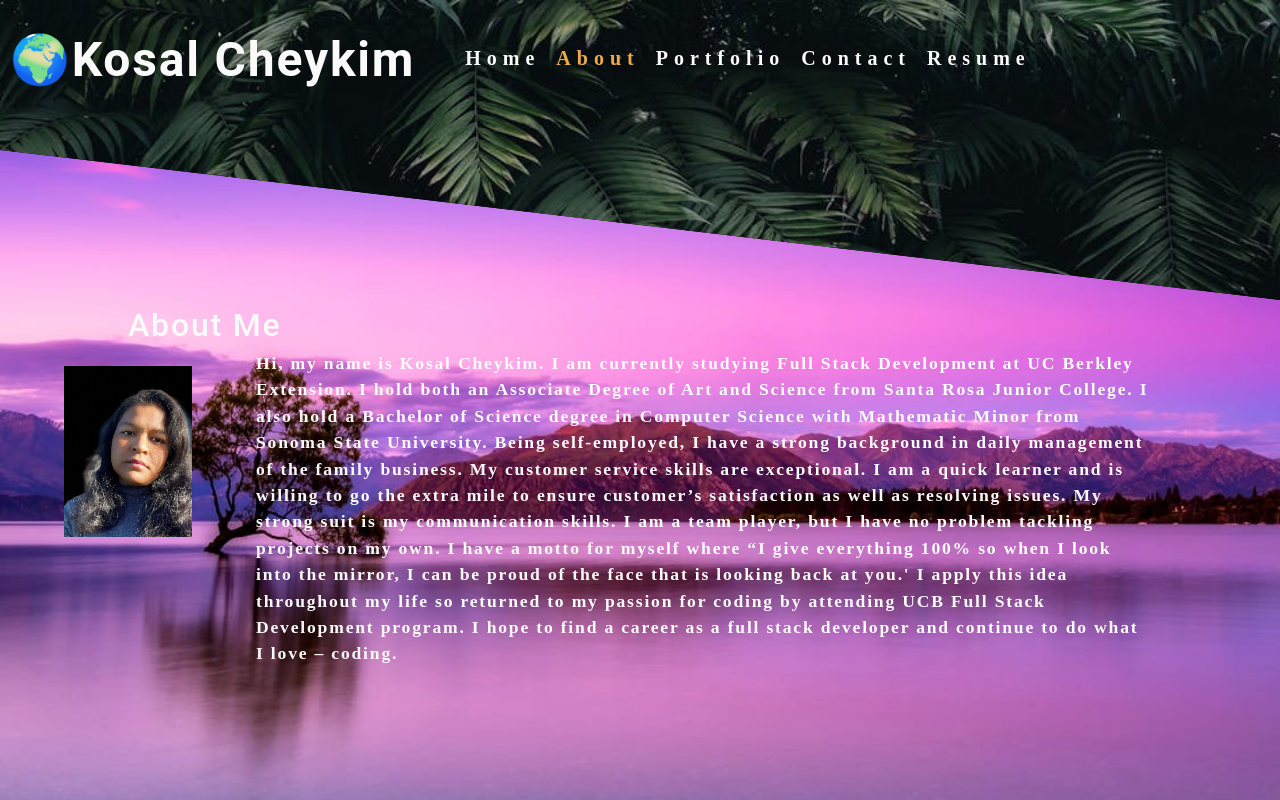
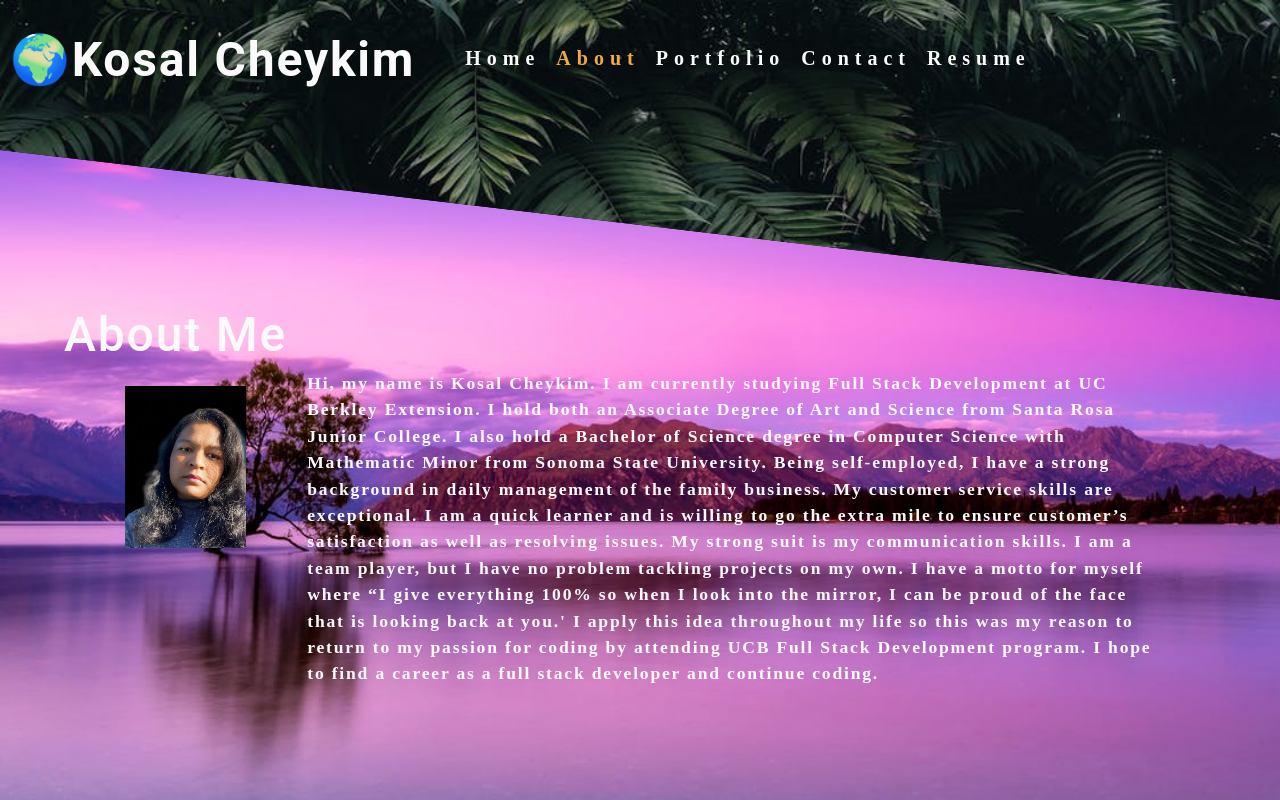
Before and after one commit to kcheykim/cheykim-portfolio, a React (Create React App) app: page / in a window 1280 px wide. Both pictures are taken after a click on the element "About". Built offline with nearby package versions, Linux system fonts and the light colour scheme.

Commit message:
adding feature and stylinging to css

```diff
--- a/src/App.js
+++ b/src/App.js
@@ -32,7 +32,9 @@ function App() {
   //set to categories[0] for initial state
   return (
     <div>
-      <Nav categories={categories} setCurrentCategory={setCurrentCategory} currentCategory={currentCategory}></Nav>
+      <Nav categories={categories}
+      setCurrentCategory={setCurrentCategory}
+      currentCategory={currentCategory}></Nav>
       <main>
         {renderPage()}
       </main>
--- a/src/components/About/index.js
+++ b/src/components/About/index.js
@@ -3,8 +3,8 @@ import coverImage from '../../assets/images/me/my-image.JPG';
 
 function About() {
   return (
-    <section>
-      <h1 id='about' style={{ textAlign: 'left', marginLeft:'10%'}}>About Me</h1>
+    <section id="about">
+      <h1>About Me</h1>
       <div>
       <img src={coverImage} className='my-2' style={{alignItems:'center', width: '10%', marginLeft:'5%' }} alt='cover' />
       <div id='left' style={{float:'right', width:'70%', marginRight:'10%'}}>
@@ -16,8 +16,8 @@ function About() {
           to ensure customer’s satisfaction as well as resolving issues. My strong suit is my communication skills.
           I am a team player, but I have no problem tackling projects on my own.  I have a motto for myself where
           “I give everything 100% so when I look into the mirror, I can be proud of the face that is looking back at you.'
-          I apply this idea throughout my life so returned to my passion for coding by attending UCB Full Stack Development program.
-          I hope to find a career as a full stack developer and continue to do what I love – coding.</p></div>
+          I apply this idea throughout my life so this was my reason to return to my passion for coding by attending UCB
+          Full Stack Development program. I hope to find a career as a full stack developer and continue coding.</p></div>
       </div>
     </section>
   );
--- a/src/components/Contact/index.js
+++ b/src/components/Contact/index.js
@@ -33,18 +33,18 @@ function ContactForm() {
     console.log(formState);
 
     return (
-        <section>
-            <h1>Contact me</h1>
+        <section id="contact">
+            <h1 className="my-5">Contact me</h1>
             <form id="contact-form" onSubmit={handleSubmit}>
-                <div>
-                    <label htmlFor="name">Name:</label>
+                <div className="my-2">
+                    <label  htmlFor="name">Name:</label>
                     <input type="text" defaultValue={name} onBlur={handleChange} name="name" />
                 </div>
-                <div>
+                <div className="my-2">
                     <label htmlFor="email">Email address:</label>
                     <input type="email" defaultValue={email} name="email" onBlur={handleChange} />
                 </div>
-                <div>
+                <div className="my-2">
                     <label htmlFor="message">Message:</label>
                     <textarea name="message" defaultValue={message} onBlur={handleChange} rows="5" />
                     {errorMessage && (<div><p className="error-text">{errorMessage}</p></div>)}
--- a/src/components/Portfolio/index.js
+++ b/src/components/Portfolio/index.js
@@ -4,7 +4,7 @@ import PortfolioList from '../PortfolioList';
 function Portfolio({ currentCategory }) {
   const { name, description } = currentCategory;
   return (
-    <section>
+    <section id="portfolio">
       <h1>{name}</h1>
       <p>{description}</p>
       <PortfolioList  />
@@ -13,152 +13,3 @@ function Portfolio({ currentCategory }) {
 }
 
 export default Portfolio;
-
-
-
-// import React, {useState} from 'react';
-// import PortfolioList from '../PortfolioList';
-
-// function Portfolio({currentCategory}) {
-//     const {name, description} = currentCategory;
-//     const [photos] = useState([
-//         {
-//           name: 'Grocery aisle',
-//           category: 'commercial',
-//           description: 'Lorem ipsum dolor sit amet, consectetur adipiscing elit. Nunc ultricie',
-//         },
-//         {
-//           name: 'Grocery booth',
-//           category: 'commercial',
-//           description: 'Lorem ipsum dolor sit amet, consectetur adipiscing elit. Nunc ultricie',
-//         },
-//         {
-//           name: 'Building exterior',
-//           category: 'commercial',
-//           description: 'Lorem ipsum dolor sit amet, consectetur adipiscing elit. Nunc ultricie',
-//         },
-//         {
-//           name: 'Restaurant table',
-//           category: 'commercial',
-//           description: 'Lorem ipsum dolor sit amet, consectetur adipiscing elit. Nunc ultricie',
-//         },
-//         {
-//           name: 'Cafe interior',
-//           category: 'commercial',
-//           description: 'Lorem ipsum dolor sit amet, consectetur adipiscing elit. Nunc ultricie',
-//         },
-//         {
-//           name: 'Cat green eyes',
-//           category: 'portraits',
-//           description: 'Lorem ipsum dolor sit amet, consectetur adipiscing elit. Nunc ultricie',
-//         },
-//         {
-//           name: 'Green parrot',
-//           category: 'portraits',
-//           description: 'Lorem ipsum dolor sit amet, consectetur adipiscing elit. Nunc ultricie',
-//         },
-//         {
-//           name: 'Yellow macaw',
-//           category: 'portraits',
-//           description: 'Lorem ipsum dolor sit amet, consectetur adipiscing elit. Nunc ultricie',
-//         },
-//         {
-//           name: 'Pug smile',
-//           category: 'portraits',
-//           description: 'Lorem ipsum dolor sit amet, consectetur adipiscing elit. Nunc ultricie',
-//         },
-//         {
-//           name: 'Pancakes',
-//           category: 'food',
-//           description: 'Lorem ipsum dolor sit amet, consectetur adipiscing elit. Nunc ultricie',
-//         },
-//         {
-//           name: 'Burrito',
-//           category: 'food',
-//           description: 'Lorem ipsum dolor sit amet, consectetur adipiscing elit. Nunc ultricie',
-//         },
-//         {
-//           name: 'Scallop pasta',
-//           category: 'food',
-//           description: 'Lorem ipsum dolor sit amet, consectetur adipiscing elit. Nunc ultricie',
-//         },
-//         {
-//           name: 'Burger',
-//           category: 'food',
-//           description: 'Lorem ipsum dolor sit amet, consectetur adipiscing elit. Nunc ultricie',
-//         },
-//         {
-//           name: 'Fruit bowl',
-//           category: 'food',
-//           description: 'Lorem ipsum dolor sit amet, consectetur adipiscing elit. Nunc ultricie',
-//         },
-//         {
-//           name: 'Green river',
-//           category: 'landscape',
-//           description: 'Lorem ipsum dolor sit amet, consectetur adipiscing elit. Nunc ultricie',
-//         },
-//         {
-//           name: 'Docks',
-//           category: 'landscape',
-//           description: 'Lorem ipsum dolor sit amet, consectetur adipiscing elit. Nunc ultricie',
-//         },
-//         {
-//           name: 'Panoramic village by sea',
-//           category: 'landscape',
-//           description: 'Lorem ipsum dolor sit amet, consectetur adipiscing elit. Nunc ultricie',
-//         },
-//         {
-//           name: 'Domestic landscape',
-//           category: 'landscape',
-//           description: 'Lorem ipsum dolor sit amet, consectetur adipiscing elit. Nunc ultricie',
-//         },
-//         {
-//           name: 'Park bench',
-//           category: 'landscape',
-//           description: 'Lorem ipsum dolor sit amet, consectetur adipiscing elit. Nunc ultricie',
-//         },
-//       ]);
-//       return (
-//         <div>
-//           <div className="flex-row">
-//             {photos.map((image, i) => (
-//               <img
-//                 src={require(`../../assets/small/${category}/${i}.jpg`).default}
-//                 alt={image.name}
-//                 className="img-thumbnail mx-1"
-//                 key={image.name}
-//               />
-//             ))}
-//           </div>
-//         </div>
-//       );
-// }
-//
-
-
-
-
-// import React from "react";
-// import photo from "../../assets/images/projects/flavor-express.png";
-
-// function Portfolio(props) {
-//   const currentCategory = {
-//     name: "commercial",
-//     description:
-//       "Photos of grocery stores, food trucks, and other commercial projects",
-//   };
-//   return (
-//     <section>
-//       <h1>{currentCategory.name}</h1>
-//       <p>{currentCategory.name}</p>
-//       <div className="flex-row">
-//           <img
-//             src={photo}
-//             alt="Commercial Example"
-//             className="img-thumbnail mx-1"
-//           />
-//       </div>
-//     </section>
-//   );
-// }
-// export default Portfolio;
--- a/src/components/PortfolioList/index.js
+++ b/src/components/PortfolioList/index.js
@@ -8,14 +8,14 @@ const PortfolioList = () => {
       name: 'Flavor Express',
       src: 'flavor-express.png',
       category: 'commercial',
-      description: 'A recipe sharing application.',
+      description: 'A recipe sharing app.',
       link: '',
     },
     {
       name: 'Music Matcher',
       src: 'music-matcher.png',
       category:'commercial',
-      description: 'A music applicaton that returns similar musics.',
+      description: 'A music app that returns similar musics.',
       link: '',
     },
     {
@@ -29,28 +29,28 @@ const PortfolioList = () => {
       name: 'Coding Quiz',
       src: 'coding-quiz.png',
       category: 'commercial',
-      description: 'An application that test your knowledge of JavaScript, HTML and CSS.',
+      description: 'An quiz app for JavaScript, HTML and CSS.',
       link: '',
     },
     {
       name: 'Note Taker',
       src: 'note-taker-landing.png',
       category: 'commercial',
-      description: 'An application that keeps track of your memos.',
+      description: 'An note taking app.',
       link: '',
     },
     {
       name: 'Password Generator',
       src: 'password-generator.png',
       category: 'portraits',
-      description: 'An application that will generator a password base on specification.',
+      description: 'A password generator app.',
       link: '',
     },
     {
       name: 'Weather Dashboard',
       src: 'weather-dashboard.png',
       category: 'portraits',
-      description: 'An application that display weather around the world.',
+      description: 'An weather app.',
       link: '',
     },
     {
--- a/src/components/Project/index.js
+++ b/src/components/Project/index.js
@@ -1,16 +1,16 @@
 import React, { useState } from 'react';
 
-const Project = ({project}) => {
+const Project = ({ project }) => {
 
     return (
-    <div>
+        <div className="mx-2 my-1">
+            <h1>{project.name}</h1>
             <img
                 src={require(`../../assets/images/projects/${project.src}`)}
                 alt={project.name}
-            className="img-thumbnail mx-1"
+                className="img-thumbnail"
                 key={project.name}
             />
-          <h1>{project.name}</h1>
             <p>{project.description}</p>
         </div>
     );
--- a/src/index.css
+++ b/src/index.css
@@ -21,10 +21,10 @@ main {
   box-sizing: border-box;
 }
 
-html,
+/* html,
 body {
   min-height: 100%;
-}
+} */
 
 body {
   margin: 0;
@@ -38,6 +38,7 @@ body {
   font-family: 'Poiret One', cursive;
   background-image: url("../src/assets/images/purpleLandscape.jpeg");
   background-size: cover;
+  background-repeat: no-repeat;
 }
 
 h1,
@@ -160,6 +161,7 @@ li {
   list-style: none;
 }
 
+
 nav a:hover {
   text-decoration: none;
 }
@@ -251,7 +253,6 @@ textarea {
 .img-thumbnail {
   width: auto;
   height: 300px;
-  margin-bottom: 50px;
   cursor: pointer;
 }
 
@@ -306,3 +307,26 @@ a {
 .navActive {
   color: var(--secondary);
 }
+
+#contact-form {
+  padding: 1%;
+  margin-left: 10px;
+  border: var(--darker) solid 3px;
+  border-radius: 10px;
+}
+
+#about,
+#portfolio,
+#contact,
+#resume{
+  margin-left: 5%;
+
+}
+
+#about h1,
+#portfolio h1,
+#contact h1,
+#resume h1{
+
+  font-size: 3rem;
+}
```
Lines whose indentation alone changed are shown as unchanged.
